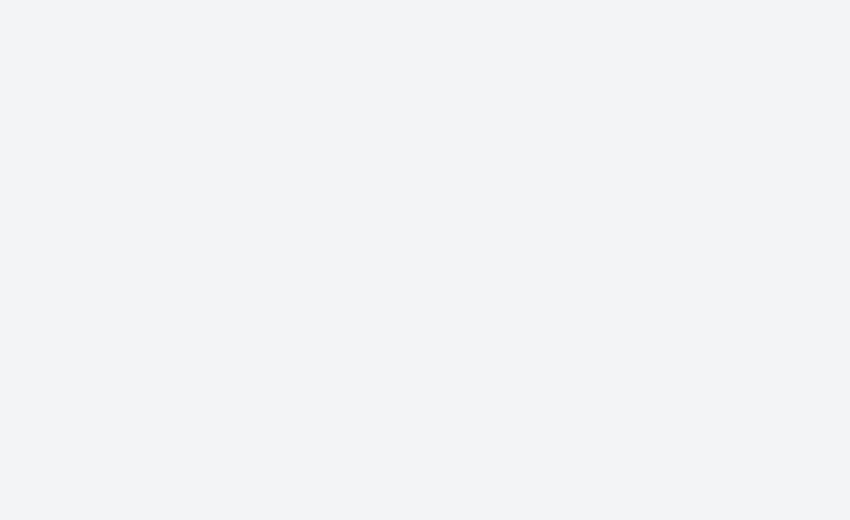
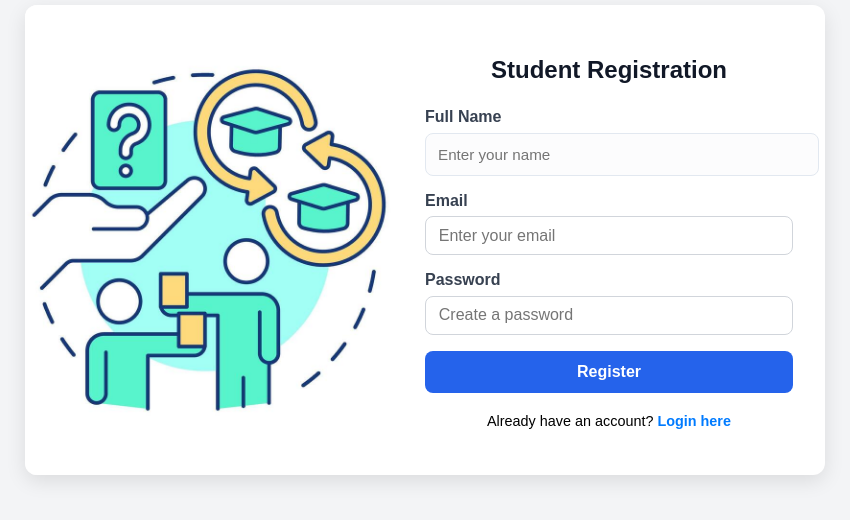
Before and after one commit to jenishlin-2523/Quiz_Generator, a React (Create React App) app in the folder frontend/: page /register in a window 1280 px wide. Before the commit this address had no page. Shown: the part 160-680 px from the top of the page, without its empty margins (215-1065 px from the left). Built offline with nearby package versions, Linux system fonts and the light colour scheme.

Commit message:
register page completed

```diff
--- a/frontend/src/App.js
+++ b/frontend/src/App.js
@@ -2,6 +2,7 @@ import React from "react";
 import { BrowserRouter as Router, Routes, Route, Navigate } from "react-router-dom";
 
 import Login from "./pages/login";
+import Register from "./pages/Register";
 import StudentDashboard from "./pages/StudentDashboard";
 import StaffDashboard from "./pages/StaffDashboard";
 import StudentQuiz from "./pages/StudentQuiz";  // import your StudentQuiz component
@@ -28,6 +29,7 @@ function App() {
     <Router>
       <Routes>
         <Route path="/" element={<Login />} />
+        <Route path="/register" element={<Register />} />
 
         <Route
           path="/student"
--- /dev/null
+++ b/frontend/src/pages/Register.jsx
@@ -0,0 +1,92 @@
+import React, { useState } from "react";
+import axios from "axios";
+import { useNavigate, Link } from "react-router-dom";
+import '../styles/login.css';
+
+const Register = () => {
+  const [formData, setFormData] = useState({
+    username: "",
+    email: "",
+    password: "",
+    role: "student" // Automatically set to student
+  });
+  const [errorMsg, setErrorMsg] = useState("");
+  const [loading, setLoading] = useState(false);
+  const navigate = useNavigate();
+
+  const handleSubmit = async (e) => {
+    e.preventDefault();
+    setErrorMsg("");
+    setLoading(true);
+
+    try {
+      const response = await axios.post("https://quiz-gen-hp29.onrender.com/auth/register", formData);
+
+      if (response.status === 201) {
+        alert("Registration successful! You can now login.");
+        navigate("/");
+      }
+    } catch (error) {
+      if (error.response) {
+        setErrorMsg(error.response.data.msg || "Registration failed.");
+      } else {
+        setErrorMsg("Server is unreachable. Try again later.");
+      }
+    } finally {
+      setLoading(false);
+    }
+  };
+
+  return (
+    <div className="login-wrapper">
+      <div className="login-container">
+        <div className="login-image">
+          <img src="/login.jpg" alt="Register Visual" />
+        </div>
+        <div className="login-form">
+          <h2>Student Registration</h2>
+          {errorMsg && <p className="login-error">{errorMsg}</p>}
+
+          <form onSubmit={handleSubmit}>
+            <label>Full Name</label>
+            <input
+              type="text"
+              placeholder="Enter your name"
+              required
+              onChange={(e) => setFormData({ ...formData, username: e.target.value })}
+            />
+
+            <label>Email</label>
+            <input
+              type="email"
+              placeholder="Enter your email"
+              required
+              onChange={(e) => setFormData({ ...formData, email: e.target.value })}
+            />
+
+            <label>Password</label>
+            <input
+              type="password"
+              placeholder="Create a password"
+              required
+              onChange={(e) => setFormData({ ...formData, password: e.target.value })}
+            />
+
+            <button type="submit" disabled={loading}>
+              {loading ? "Registering..." : "Register"}
+            </button>
+          </form>
+
+          <p className="register-link-text" style={{ marginTop: "20px", textAlign: "center", fontSize: "0.9rem" }}>
+            Already have an account?{" "}
+            <Link to="/" style={{ color: "#007bff", textDecoration: "none", fontWeight: "bold" }}>
+              Login here
+            </Link>
+          </p>
+        </div>
+      </div>
+    </div>
+  );
+};
+
+export default Register;
--- a/frontend/src/pages/login.jsx
+++ b/frontend/src/pages/login.jsx
@@ -1,4 +1,5 @@
 import React, { useState } from "react";
+import { Link } from "react-router-dom";
 import axios from "axios";
 import { useNavigate } from "react-router-dom";
 import '../styles/login.css';
@@ -64,6 +65,9 @@ const Login = () => {
               required
             />
             <button type="submit">Login</button>
+            <p className="register-text">
+              Don't have an account? <Link to="/register" style={{ textDecoration: 'none', color: '#007bff' }}>Register here</Link>
+            </p>
           </form>
         </div>
       </div>
```
